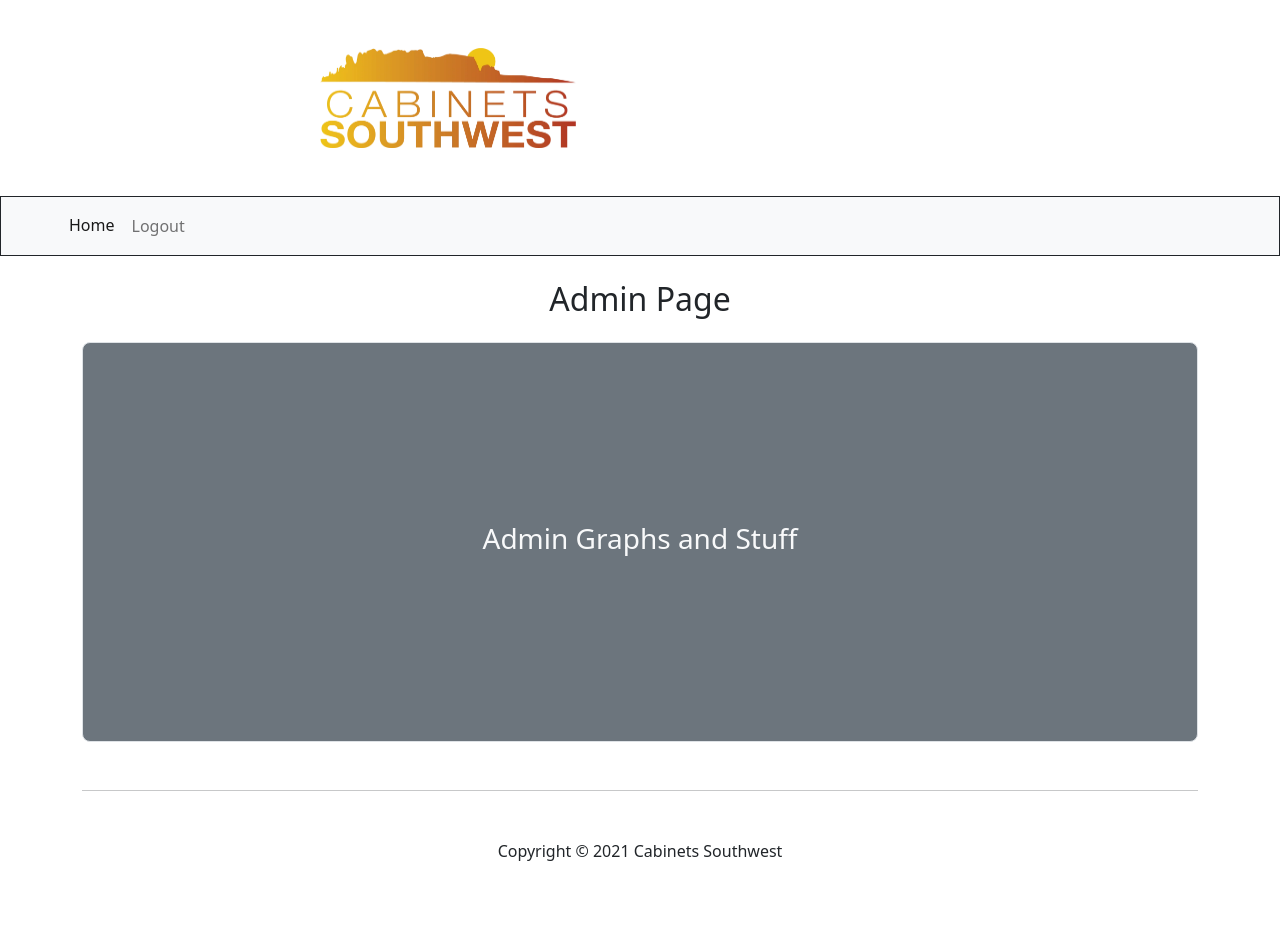
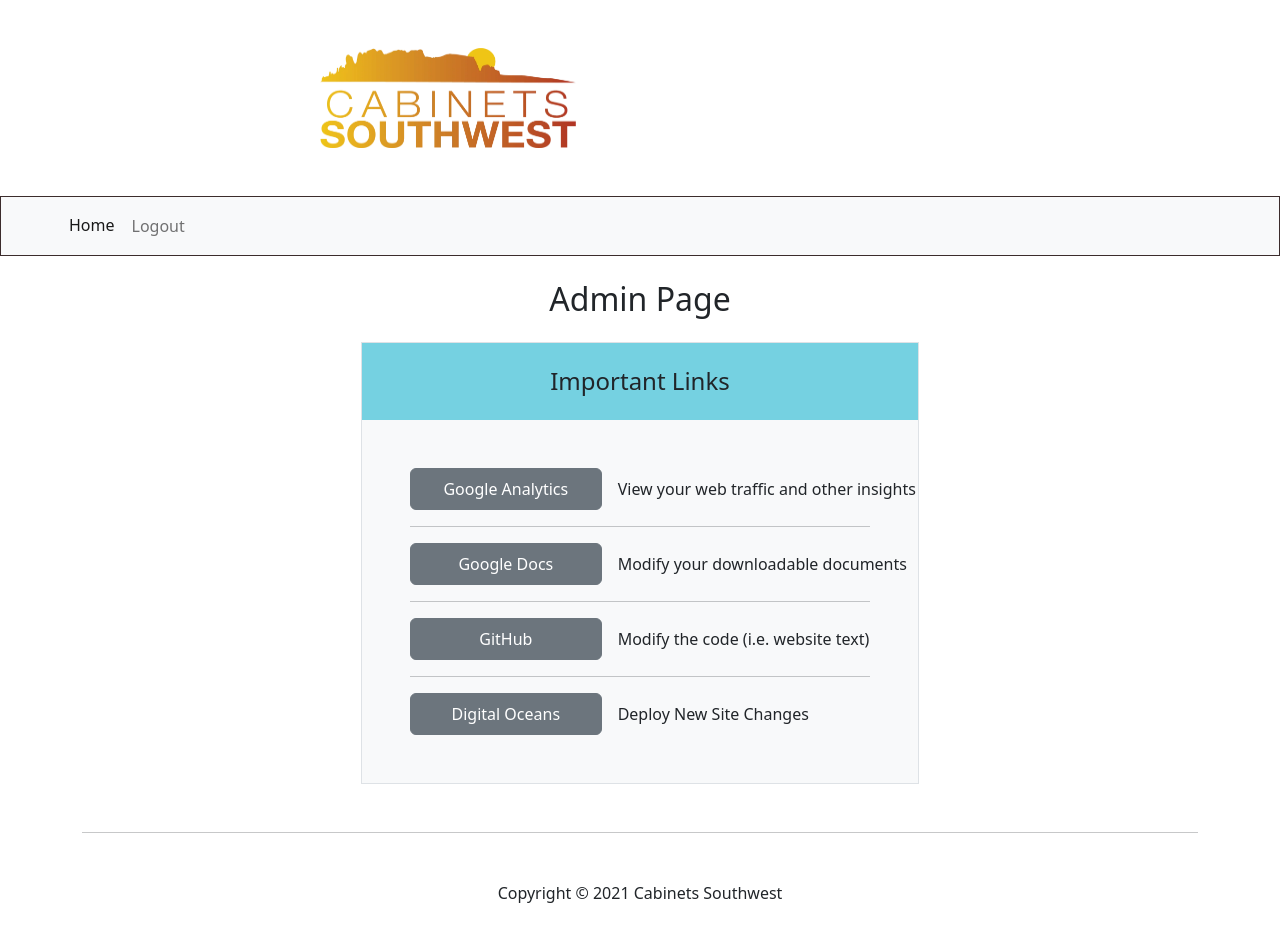
Before and after one commit to devcabinetssouthwest/cabinets-southwest, a Next.js app: page /admin in a window 1280 px wide. Shown: the top 942 px of the page. Before the commit the page ends 879 px from the top, so only its background shows below. Built offline with nearby package versions, Linux system fonts and the light colour scheme; no server answers; sample sign-in values are in the browser's storage.

Commit message:
Changed styles colors and added amin page and fade

```diff
--- a/components/Footer.jsx
+++ b/components/Footer.jsx
@@ -1,6 +1,6 @@
 export default function Footer(){
     return(
-        <div className="text-center mt-5">
+        <div className="text-center mt-5 mb-4 pb-1">
             <p >
                 Copyright © 2021 Cabinets Southwest
             </p>
--- a/lib/gtag.js
+++ b/lib/gtag.js
@@ -1,6 +1,6 @@
 export const GA_MEASUREMENT_ID = process.env.GA_MEASUREMENT_ID;
 
-export const pageview = () => {
+export const pageview = (url) => {
   window.gtag("config", GA_MEASUREMENT_ID, {
     page_path: url,
   });
--- a/package.json
+++ b/package.json
@@ -21,6 +21,7 @@
     "react-device-detect": "^2.2.2",
     "react-dom": "18.2.0",
     "react-pdf": "^6.2.2",
+    "react-reveal": "^1.2.2",
     "react-toastify": "^9.1.1",
     "sass": "^1.57.1"
   },
--- a/pages/admin.js
+++ b/pages/admin.js
@@ -42,14 +42,43 @@ export default function Home() {
 
       <Navbar/>
 
-<h2 className='text-center mt-4'>Admin Page</h2>
+      <h2 className='text-center mt-4'>Admin Page</h2>
         <div className='container'>
             <div className='mb-5 d-flex flex-column justify-content-center text-center'>
 
+            <div className='border d-flex mt-3 flex-column col-lg-6 col-12 mx-auto bg-info'>
 
-            <div className='border rounded-3 d-flex justify-content-center align-items-center mt-3 bg-secondary text-light' style={{minHeight:400}}>
+                <h4 className='mt-4 mb-4'>Important Links</h4>
+                <div className='p-sm-5 p-2 bg-light '>
+                  <DescriptionLink
+                    description = "View your web traffic and other insights"
+                    linkText = "Google Analytics"
+                    href = "https://analytics.google.com/"
+                  />
+                  <hr/>
+                  <DescriptionLink
+                    description = "Modify your downloadable documents"
+                    linkText = "Google Docs"
+                    href = "https://docs.google.com/"
+                  />
+                  <hr/>
+                  <DescriptionLink
+                    description = "Modify the code (i.e. website text)"
+                    linkText = "GitHub"
+                    href = "https://github.com/"
+                  />
+                  <hr/>
+                  <DescriptionLink
+                    description = "Deploy New Site Changes"
+                    linkText = "Digital Oceans"
+                    href = "https://cloud.digitalocean.com/login"
+                  />
 
-                <h3 cla>Admin Graphs and Stuff</h3>
+                </div>
+
+
+
+
             </div>
 
         </div>
@@ -63,3 +92,12 @@ export default function Home() {
     </ProtectedPage>
   )
 }
+
+const DescriptionLink = (props) => {
+  return(
+    <div className={'flex-lg-row flex-column d-flex '+props.className}>
+      <a className='col-lg-5 col-12 btn btn-secondary d-flex justify-content-center align-items-center py-2' target = {"_blank"} href = {props.href}>{props.linkText}</a>
+      <p className='col-lg-7 col-12 ms-lg-3 mt-lg-0 mt-3 col-lg-8 mb-0 align-self-center text-lg-start text-center'>{props.description}</p>
+    </div>
+  )
+}
--- a/styles/globals.css
+++ b/styles/globals.css
@@ -40,6 +40,9 @@ body {
 
 }
 
-canvas{
+.box-shadow{
+  box-shadow: rgba(0, 0, 0, 0.25) 0px 14px 28px, rgba(0, 0, 0, 0.22) 0px 10px 10px;
+}
+  canvas{
   background-color: red !important;
 }
--- a/styles/styles.scss
+++ b/styles/styles.scss
@@ -1,3 +1,4 @@
-
+$info: #75d1e1;
+$dark: rgb(59, 44, 44);
 
 @import "../node_modules/bootstrap/scss/bootstrap";
```
Also changed, not shown: pages/index.js (+46 -23 lines), 1 other file (tests, documents, lock files or other folders).
